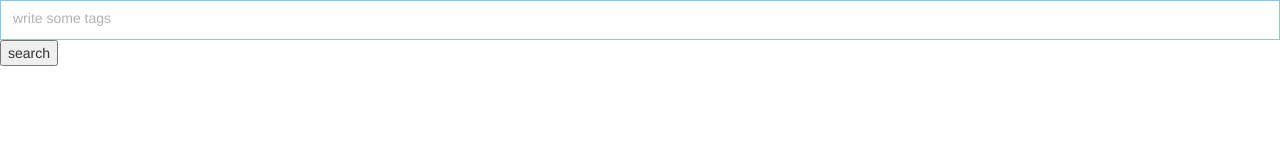
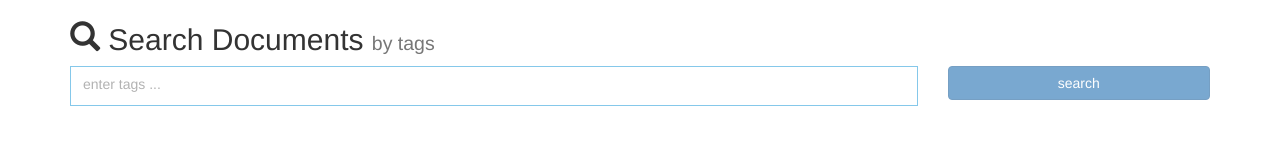
Before and after one commit to raoul2000/TMD, a website: page public/tmd-2.html in a window 1280 px wide. Drawn offline with nearby package versions, Linux system fonts and the light colour scheme.

Commit message:
client v2 : add style

```diff
--- a/public/js/app.js
+++ b/public/js/app.js
@@ -1,6 +1,6 @@
 // @ts-nocheck
 
-const renderTags = (tags) => tags.map( (t) => `[${t.name}]`);
+const renderTags = (tags) => tags.map( (t) => `<span class="label label-primary">${t.name}</span> `);
 
 const renderDocumentResultSet = (docs, containerId) => {
     console.log(docs);
@@ -17,6 +17,8 @@ const renderDocumentResultSet = (docs, containerId) => {
 const initSearch = () => {
 
     const inputElement = document.getElementById('tags-search');
+    const buttonSearch = document.getElementById('btn-search-by-tags');
+
     const tagify = new Tagify(
         inputElement,
         {
@@ -40,13 +42,19 @@ const initSearch = () => {
         }
     );
 
-    tagify.on('click', function (e) {
-        console.log(e.detail);
+    // enable search button when tag selected
+    tagify.on('add', (e) => {
+        buttonSearch.disabled = false;
     });
 
-    document.getElementById('btn-search-by-tags').addEventListener('click', (ev) => {
+    // update search button state : disable when no tag selected
+    tagify.on('remove', (e) => {
+        buttonSearch.disabled = JSON.parse(inputElement.value).length === 0;
+    });
+
+    // user clicks on search button
+    buttonSearch.addEventListener('click', (ev) => {
         try {
-            // @ts-ignore
             const queryTagIds = JSON.parse(inputElement.value)
                 .map(tag => tag.id)
                 .join(',');
@@ -62,8 +70,6 @@ const initSearch = () => {
                     console.log(docs);
                     renderDocumentResultSet(docs,'result-set');
                 });
-
-
         } catch (error) {
             console.error(error);
         }
--- a/public/tmd-2.html
+++ b/public/tmd-2.html
@@ -15,12 +15,32 @@
 
 <body>
     <section id="search">
-        <input id="tags-search" name='tags'  placeholder='write some tags'  autofocus>
-        <button id="btn-search-by-tags">search</button>
-        <table id="result-set" class="table table-striped table-hover">
+        <div class="container">
+            <div class="row">
+                <div class="col-sm-12">
+                    <h2><span class="glyphicon glyphicon-search" aria-hidden="true"></span>
+                        Search Documents <small>by tags</small></h2>
+                </div>
+            </div>
+            <div class="row">
+                <div class="col-sm-9">
+                    <input id="tags-search" name="tags"  placeholder="enter tags ..."  autofocus>
+                </div>
+                <div class="col-sm-3">
+                    <button id="btn-search-by-tags" class="btn btn-primary btn-block" disabled="disabled">search</button>
+                </div>
+            </div>
+            <div class="row" style="margin-top:1em;">
+                <div class="col-sm-12">
+                    <table id="result-set" class="table table-striped table-hover">
+                    </table>
+                </div>
+            </div>
+        </div>
+    </section>
 
-        </table>
-    </section>
+
+
     <section id="add-document">
 
     </section>
```
